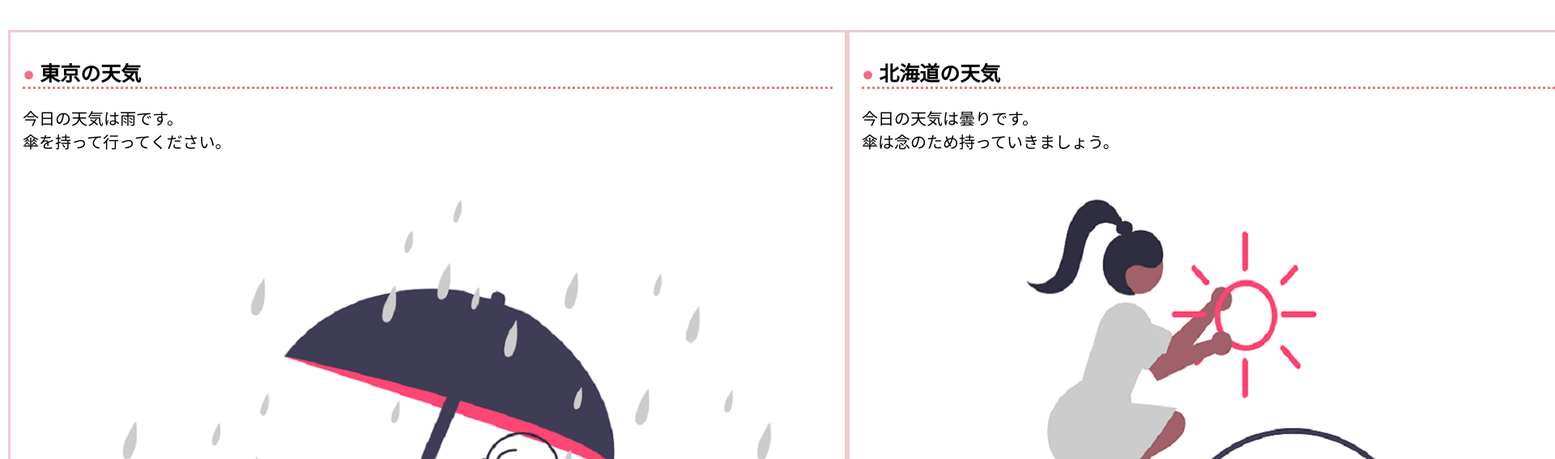
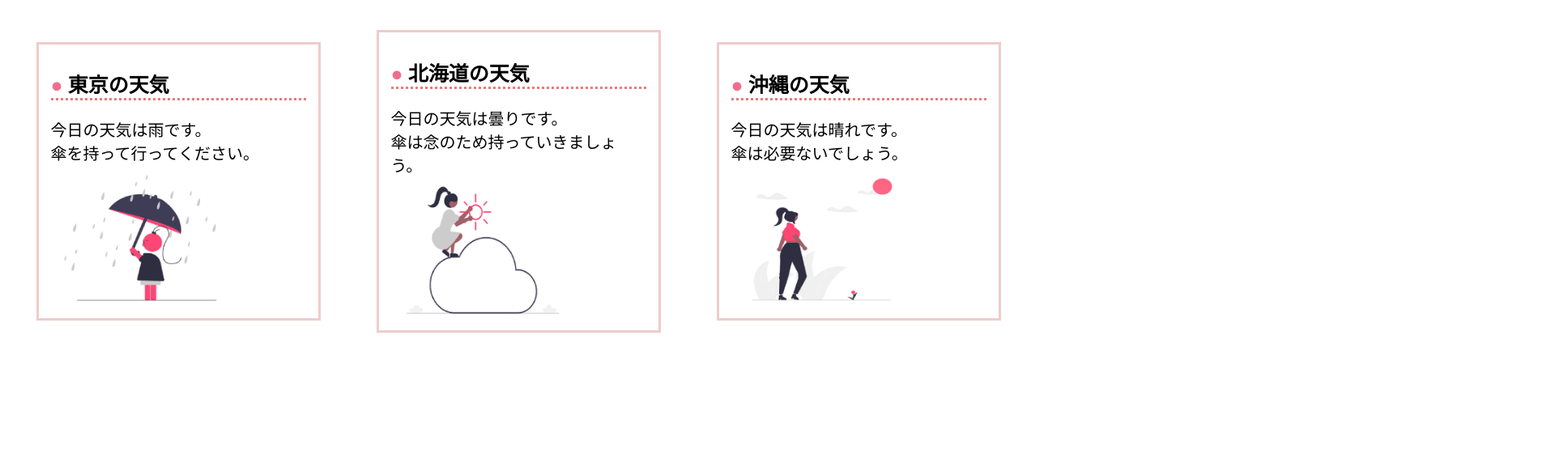
Before and after one commit to NashiNotane/html-css-basic-kadai, a plain HTML site: page kadai_022/kadai_022.html in a window 1280 px wide. Shown: the part 49-616 px from the top of the page at 81% size, 1920 px wide, since content can reach past the window. Drawn offline with Linux system fonts and the light colour scheme.

Commit message:
main完成

```diff
--- a/kadai_022/style.css
+++ b/kadai_022/style.css
@@ -35,3 +35,11 @@ h2::before{
   content:"●" ;
   color: rgb(239,111,139);
 }
+.contents p:nth-of-type(2) ::first-letter{
+ font-weight: bold;
+ color: rgb(97,206,249);
+}
+.contents img {
+  margin: 10px 0 10px o ;
+  width: 70% ;
+}
```
